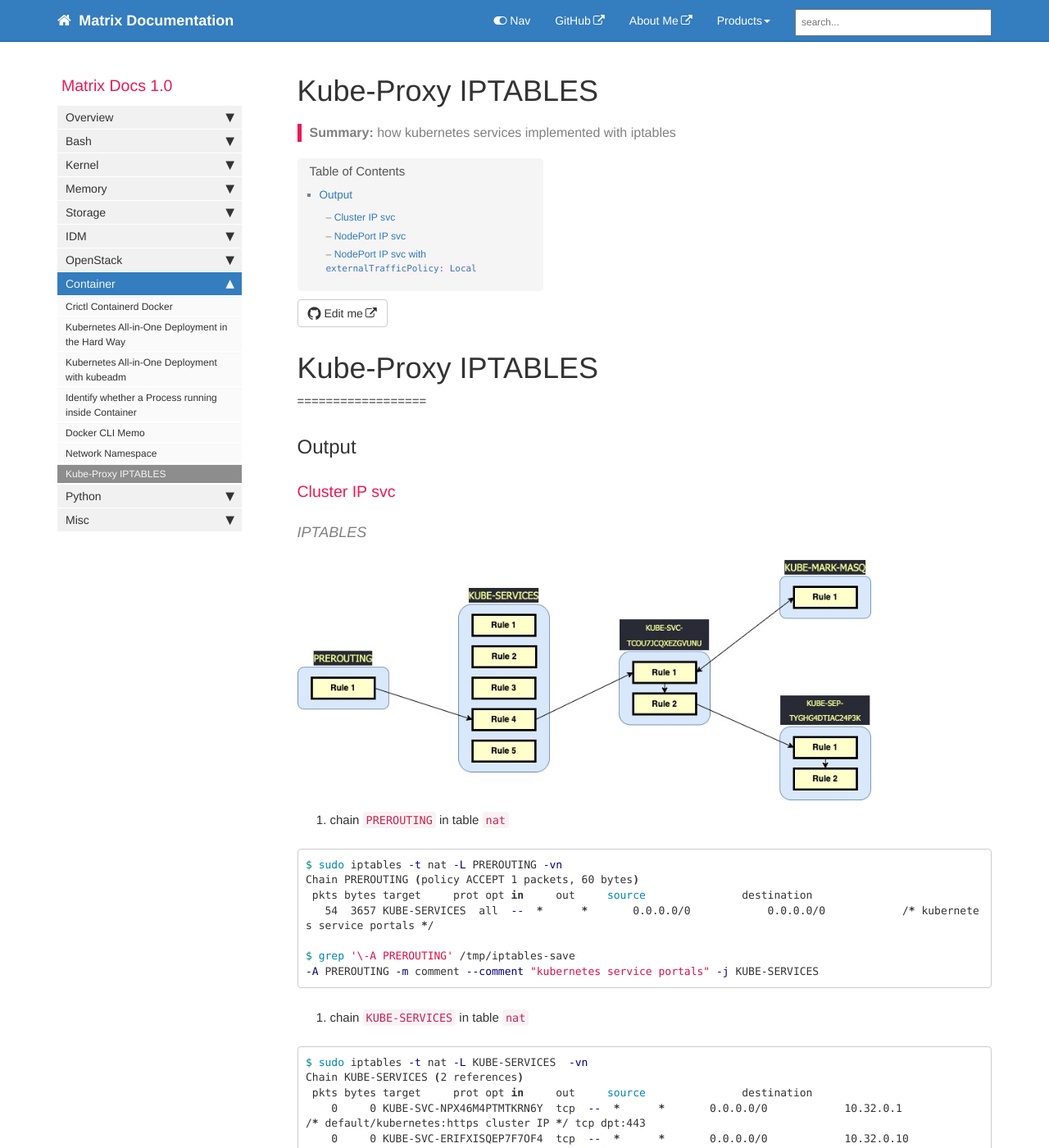
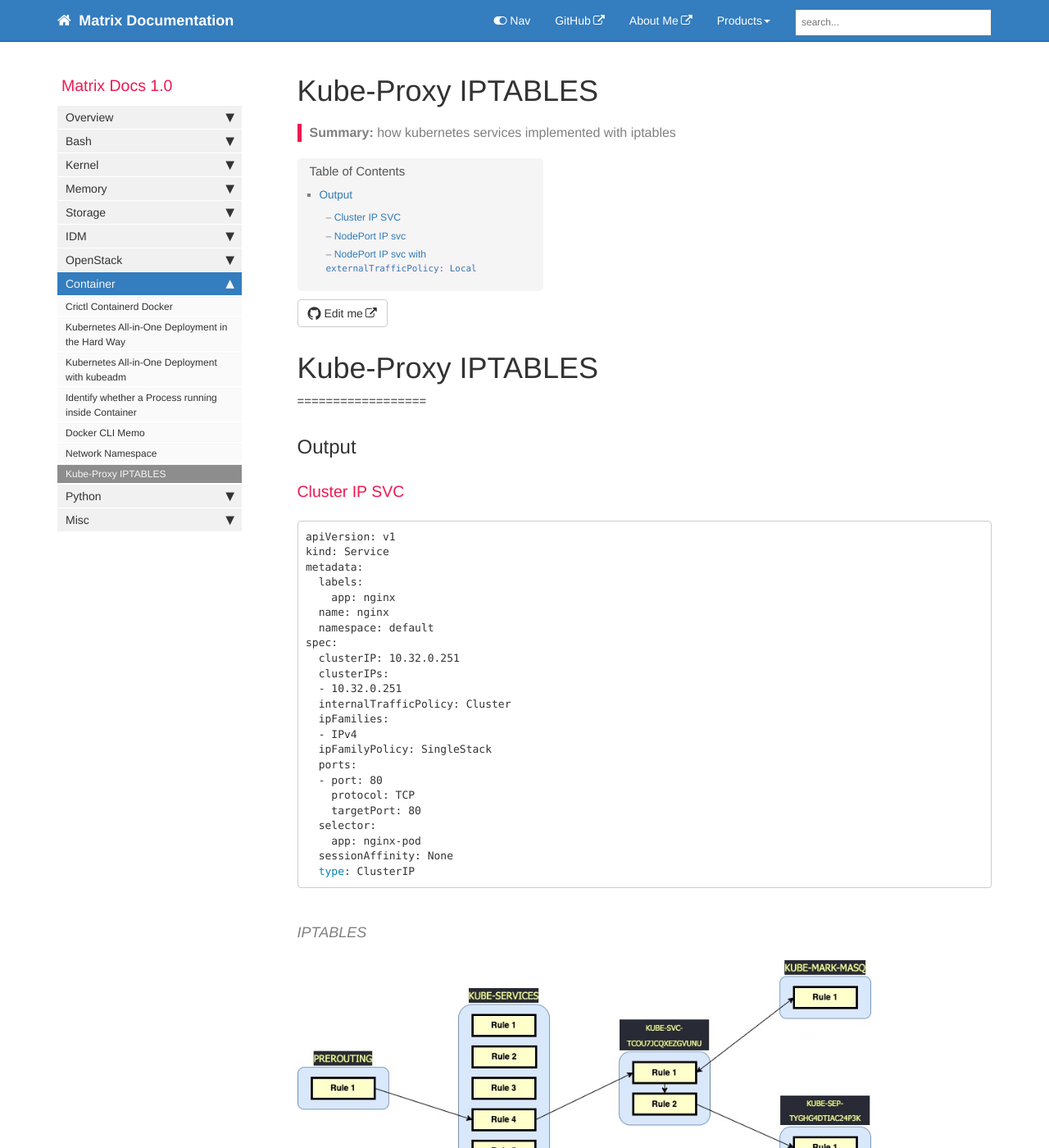
Before and after one commit to matrixzj/documentations, a Jekyll site: the page built from pages/container/kube-proxy_iptables.md, in a window 1280 px wide and 1400 px high. Shown: the whole window at 82% size. Built offline with Jekyll 4.4.1, drawn with Linux system fonts in a browser that asks for light colours; comment, search, counter and statistics services are not loaded.

Commit message:
There are 1 files have been modified at 2024-02-21 12:01:02 . 	-rw-rw-r-- 1 jzou jzou 22225 Feb 21 12:00 pages/container/kube-proxy_iptables.md No files have been added. No files have been deleted. No file type has been changed.

````diff
--- a/pages/container/kube-proxy_iptables.md
+++ b/pages/container/kube-proxy_iptables.md
@@ -14,21 +14,46 @@ folder: Container
 ==================
 
 ## Output
-### Cluster IP svc
+### Cluster IP SVC
+```bash
+apiVersion: v1
+kind: Service
+metadata:
+  labels:
+    app: nginx
+  name: nginx
+  namespace: default
+spec:
+  clusterIP: 10.32.0.251
+  clusterIPs:
+  - 10.32.0.251
+  internalTrafficPolicy: Cluster
+  ipFamilies:
+  - IPv4
+  ipFamilyPolicy: SingleStack
+  ports:
+  - port: 80
+    protocol: TCP
+    targetPort: 80
+  selector:
+    app: nginx-pod
+  sessionAffinity: None
+  type: ClusterIP
+```
+
 #### IPTABLES
 ![kubernetes-svc-clusterip](images/container/kubernetes-svc-clusterip.jpg)
 
 1. chain `PREROUTING` in table `nat`
+    ```bash
+    $ sudo iptables -t nat -L PREROUTING -vn
+    Chain PREROUTING (policy ACCEPT 1 packets, 60 bytes)
+     pkts bytes target     prot opt in     out     source               destination
+       54  3657 KUBE-SERVICES  all  --  *      *       0.0.0.0/0            0.0.0.0/0            /* kubernetes service portals */
 
-```bash
-$ sudo iptables -t nat -L PREROUTING -vn
-Chain PREROUTING (policy ACCEPT 1 packets, 60 bytes)
- pkts bytes target     prot opt in     out     source               destination
-   54  3657 KUBE-SERVICES  all  --  *      *       0.0.0.0/0            0.0.0.0/0            /* kubernetes service portals */
-
-$ grep '\-A PREROUTING' /tmp/iptables-save
--A PREROUTING -m comment --comment "kubernetes service portals" -j KUBE-SERVICES
-```
+    $ grep '\-A PREROUTING' /tmp/iptables-save
+    -A PREROUTING -m comment --comment "kubernetes service portals" -j KUBE-SERVICES
+    ```
 
 2. chain `KUBE-SERVICES` in table `nat`
 
````
